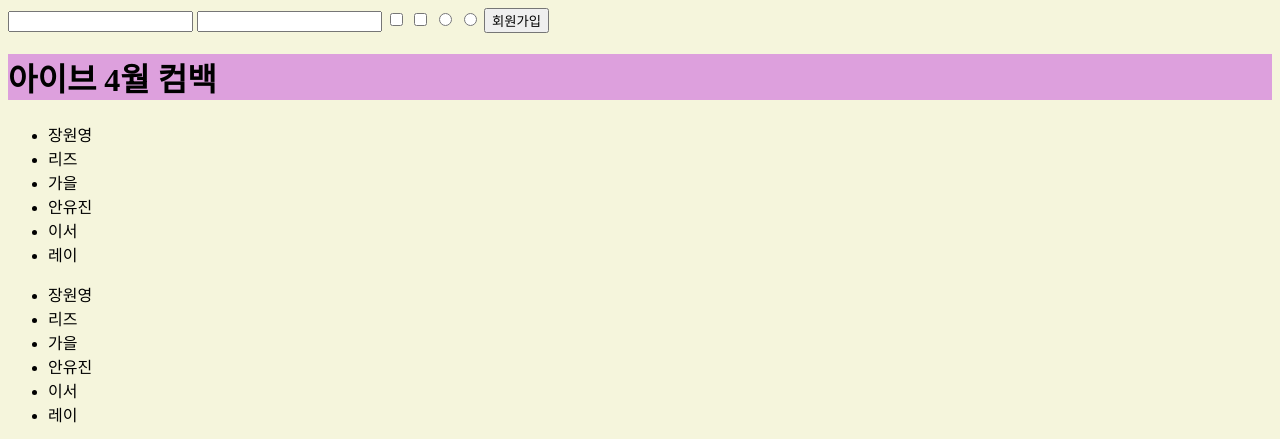
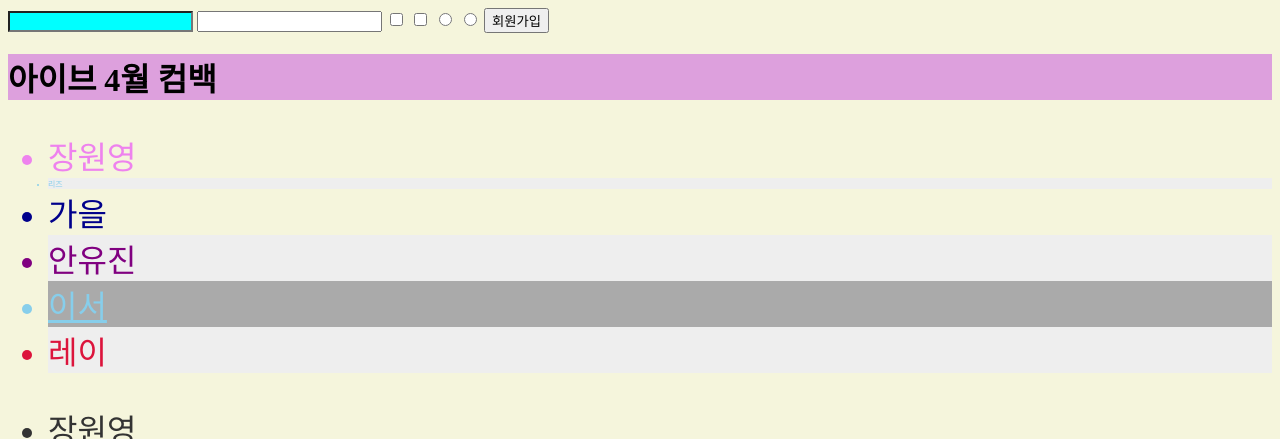
Before and after one commit to rambus2006/WSM_2305, a PHP site: page /helloidol.html in a window 1280 px wide. Shown: the top 439 px of the page. Run offline with PHP 8.4, Linux system fonts and the light colour scheme.

Commit message:
CSS정리끝.TAG .class,.nth-child(),[속성="값"],개발자도구>우클릭>Copy>CopySelector

```diff
--- a/002_helloidol_230321/css/style.css
+++ b/002_helloidol_230321/css/style.css
@@ -15,3 +15,40 @@ h1,
 h2{
     background-color: plum;
 }
+h5~h6, /*h5에서 h6의 텍스트도 color:#333; font-size:32px; 에 해당된다. */
+ol,
+ul {
+    color:#333;
+    font-size: 32px; /*font-color나 color아님*/
+}
+.korea{
+    color:skyblue;
+}
+.usa,
+.japan{
+    color:crimson; /*눈뽕 안맞는 빨강색*/
+}
+.incheon{
+    color:darkblue;
+}
+.leader{
+    color:purple;
+}
+li:nth-child(5){ /*li(동급의) 자체의 5번째*/
+    text-decoration: underline;
+}
+li:nth-child(even){ /*odd:홀수 ; even(=2n):짝수 ; 1n하면 전부다 해당된다. */
+    background-color: #eee;
+}
+li:nth-child(5n){ /*5의 배수*/
+    background-color: #aaa;
+}
+[type="text"]{
+    background-color: aqua;
+}
+ul:nth-child(3)>li:nth-child(2){ /*nth-child : 두번쨰 자식중에 ul이 있으면 그것이라고 가리킨다. */
+    text-decoration: overline;
+}
+body > div:nth-child(8) > ul:nth-child(2) > li:nth-child(2){ /*개발자 도구 -우측마우스-copy-selector눌러서 ctrl+c/v*/
+    font-size: 8px;
+}
--- a/002_helloidol_230321/helloidol.html
+++ b/002_helloidol_230321/helloidol.html
@@ -18,12 +18,12 @@
     <div> <!--alt + shift + 아래 화살표 는 밑에 똑같은 것 만드는 것 단축키-->
         <h1>아이브 4월 컴백</h1> <!--ctrl+enter는 다른 줄로 이동 단축키/밑의 golive 누르면 창 열림-->
         <ul>
-            <li>장원영</li>
-            <li>리즈</li>
-            <li>가을</li>
-            <li>안유진</li>
-            <li>이서</li>
-            <li>레이</li>
+            <li class="korea" style="color:violet">장원영</li>
+            <li class="korea">리즈</li>
+            <li class="korea incheon">가을</li>
+            <li class="korea leader">안유진</li>
+            <li class="korea">이서</li>
+            <li class="japan">레이</li>
         </ul>
         <ul>
             <li>장원영</li>
@@ -38,17 +38,17 @@
     <div>
         <h1>THEBOYZ</h1><!--네오 컬처 테크놀러지-->
         <ol>
-            <li>선우</li>
-            <li>영훈</li>
-            <li>주연</li>
-            <li>뉴</li>
-            <li>큐</li>
-            <li>현재</li>
-            <li>케빈</li>
-            <li>에릭</li>
-            <li>주학년</li>
-            <li>상연</li>
-            <li>제이콥</li>
+            <li class="korea" style="color:violet">선우</li>
+            <li class="korea">영훈</li>
+            <li class="korea">주연</li>
+            <li class="korea">뉴</li>
+            <li class="korea">큐</li>
+            <li class="korea">현재</li>
+            <li class="usa">케빈</li>
+            <li class="korea">에릭</li>
+            <li class="korea">주학년</li>
+            <li class="korea leader">상연</li>
+            <li class="usa">제이콥</li>
         </ol>
         <img src="https://img.wowtv.co.kr/wowtv_news/dnrs/20210705/2021070515453008158d3244b4fed182172186127.jpg" alt="더보이즈">
     </div>
```
Also changed, not shown: 필기/004_수업필기.txt (added).
